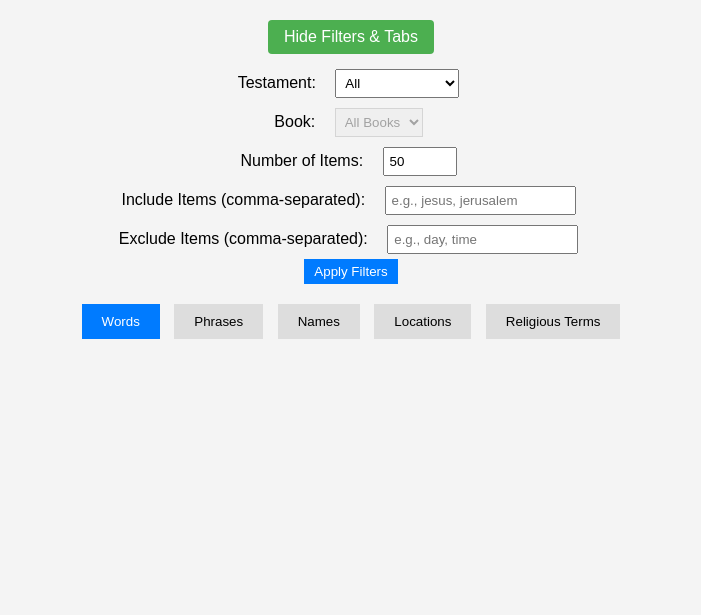
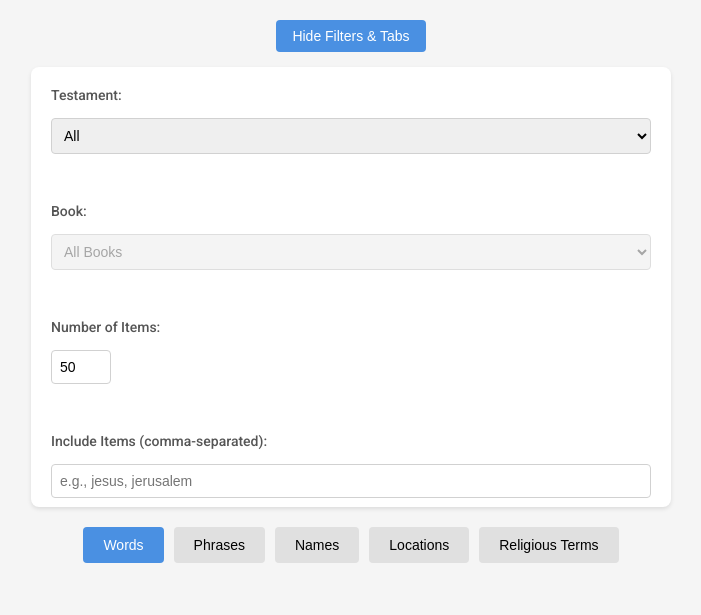
Before and after one commit to rr9889/CoolBibleTools, a plain HTML site: page Bible Word Cloud/BibleWordCloud.html in a window 1280 px wide. Shown: the whole page, without its empty margins (289-990 px from the left). Drawn offline with Linux system fonts and the light colour scheme; no server answers.

Commit message:
Update style.css

```diff
--- a/Bible Word Cloud/style.css
+++ b/Bible Word Cloud/style.css
@@ -1,6 +1,10 @@
+/* Import a modern font */
+@import url('https://fonts.googleapis.com/css2?family=Roboto:wght@300;400;500&display=swap');
+
 body {
-    font-family: Arial, sans-serif;
-    background-color: #f4f4f4;
+    font-family: 'Roboto', sans-serif;
+    background-color: #f5f5f5; /* Light gray background */
+    color: #333; /* Dark gray text */
     display: flex;
     flex-direction: column;
     align-items: center;
@@ -9,115 +13,192 @@ body {
     padding: 20px;
     overflow: auto;
 }
+
 #toggle-controls {
-    text-align: center;
-    margin-bottom: 10px;
+    margin-bottom: 15px;
 }
+
 #toggle-controls-btn {
     padding: 8px 16px;
-    background-color: #4CAF50;
+    background-color: #4A90E2; /* Soft blue */
     color: white;
     border: none;
     border-radius: 4px;
     cursor: pointer;
-    font-size: 16px;
-    transition: background-color 0.3s;
+    font-size: 14px;
+    font-weight: 500;
+    transition: background-color 0.3s ease;
 }
+
 #toggle-controls-btn:hover {
-    background-color: #45a049;
+    background-color: #357ABD; /* Darker blue on hover */
 }
+
 #filters, #tabs {
     transition: max-height 0.3s ease, opacity 0.3s ease;
     overflow: hidden;
+    width: 100%;
+    max-width: 600px; /* Constrain width for better organization */
 }
+
 #filters.visible, #tabs.visible {
-    max-height: 300px; /* Adjust based on content height */
+    max-height: 400px; /* Increased to accommodate content */
     opacity: 1;
 }
+
 #filters.hidden, #tabs.hidden {
     max-height: 0;
     opacity: 0;
     padding: 0;
     margin: 0;
 }
+
 #filters {
+    background-color: #fff; /* White background for card effect */
+    padding: 20px;
+    border-radius: 8px;
+    box-shadow: 0 2px 4px rgba(0, 0, 0, 0.1); /* Subtle shadow */
     margin-bottom: 20px;
-    text-align: center;
+    display: grid;
+    gap: 15px; /* Space between form elements */
 }
+
 #filters label {
-    margin-right: 10px;
+    font-weight: 500;
+    font-size: 14px;
+    color: #555; /* Slightly lighter gray for labels */
 }
+
 #filters input, #filters select {
-    margin: 5px;
-    padding: 5px;
+    padding: 8px;
+    border: 1px solid #d1d1d1; /* Subtle border */
+    border-radius: 4px;
+    font-size: 14px;
+    width: 100%; /* Full width for consistency */
+    box-sizing: border-box;
+    transition: border-color 0.3s ease;
 }
+
+#filters input:focus, #filters select:focus {
+    border-color: #4A90E2; /* Highlight on focus */
+    outline: none;
+}
+
+#filters input[type="number"] {
+    width: 80px; /* Smaller width for number input */
+}
+
 #filters button {
-    padding: 5px 10px;
-    background-color: #007BFF;
+    padding: 8px 16px;
+    background-color: #4A90E2; /* Soft blue */
     color: white;
     border: none;
+    border-radius: 4px;
     cursor: pointer;
+    font-size: 14px;
+    font-weight: 500;
+    transition: background-color 0.3s ease;
 }
+
 #filters button:hover {
-    background-color: #0056b3;
+    background-color: #357ABD; /* Darker blue on hover */
 }
+
 #tabs {
+    display: flex;
+    justify-content: center;
+    gap: 10px;
     margin-bottom: 20px;
 }
+
 #tabs button {
     padding: 10px 20px;
-    margin: 0 5px;
-    background-color: #ddd;
+    background-color: #e0e0e0; /* Light gray for inactive tabs */
     border: none;
+    border-radius: 4px;
     cursor: pointer;
+    font-size: 14px;
+    font-weight: 500;
+    transition: background-color 0.3s ease, color 0.3s ease;
 }
+
 #tabs button.active {
-    background-color: #007BFF;
+    background-color: #4A90E2; /* Soft blue for active tab */
     color: white;
 }
+
+#tabs button:hover:not(.active) {
+    background-color: #d1d1d1; /* Slightly darker gray on hover */
+}
+
 #word-cloud {
-    text-align: center;
     max-width: 90%;
+    display: flex;
     flex-wrap: wrap;
-    display: flex;
     gap: 15px;
     justify-content: center;
 }
+
 .word {
     cursor: pointer;
     display: inline-block;
-    transition: transform 0.2s;
-    padding: 5px;
-    white-space: nowrap;
+    padding: 5px 10px;
+    background-color: #fff; /* White background for words */
+    border-radius: 4px;
+    box-shadow: 0 1px 3px rgba(0, 0, 0, 0.1); /* Subtle shadow */
+    transition: transform 0.2s ease, box-shadow 0.2s ease;
 }
+
 .word:hover {
-    transform: scale(1.1);
-    color: #007BFF;
+    transform: translateY(-2px); /* Slight lift on hover */
+    box-shadow: 0 3px 6px rgba(0, 0, 0, 0.15); /* Stronger shadow on hover */
+    color: #4A90E2; /* Soft blue on hover */
 }
+
 #popup {
     display: none;
     position: fixed;
     top: 50%;
     left: 50%;
     transform: translate(-50%, -50%);
-    background-color: white;
+    background-color: #fff;
     padding: 20px;
-    border: 2px solid #333;
-    box-shadow: 0 0 10px rgba(0,0,0,0.3);
+    border-radius: 8px;
+    box-shadow: 0 4px 8px rgba(0, 0, 0, 0.2);
     z-index: 1000;
     max-width: 400px;
     text-align: left;
     max-height: 80vh;
     overflow-y: auto;
 }
+
 #popup-close {
     position: absolute;
     top: 10px;
     right: 10px;
     cursor: pointer;
     font-size: 20px;
+    color: #555;
+    transition: color 0.3s ease;
+}
+
+#popup-close:hover {
     color: #333;
 }
+
+#popup-title {
+    margin-top: 0;
+    font-size: 18px;
+    font-weight: 500;
+    color: #333;
+}
+
+#popup-content {
+    font-size: 14px;
+    line-height: 1.6;
+    color: #555;
+}
+
 #overlay {
     display: none;
     position: fixed;
@@ -125,15 +206,18 @@ body {
     left: 0;
     width: 100%;
     height: 100%;
-    background: rgba(0,0,0,0.5);
+    background: rgba(0, 0, 0, 0.5);
     z-index: 999;
 }
+
 #error-message {
-    color: red;
-    font-size: 18px;
+    color: #e74c3c; /* Soft red for errors */
+    font-size: 16px;
     text-align: center;
+    margin: 20px 0;
 }
+
 #book-select:disabled {
-    background-color: #eee;
+    background-color: #f0f0f0;
     cursor: not-allowed;
 }
```
